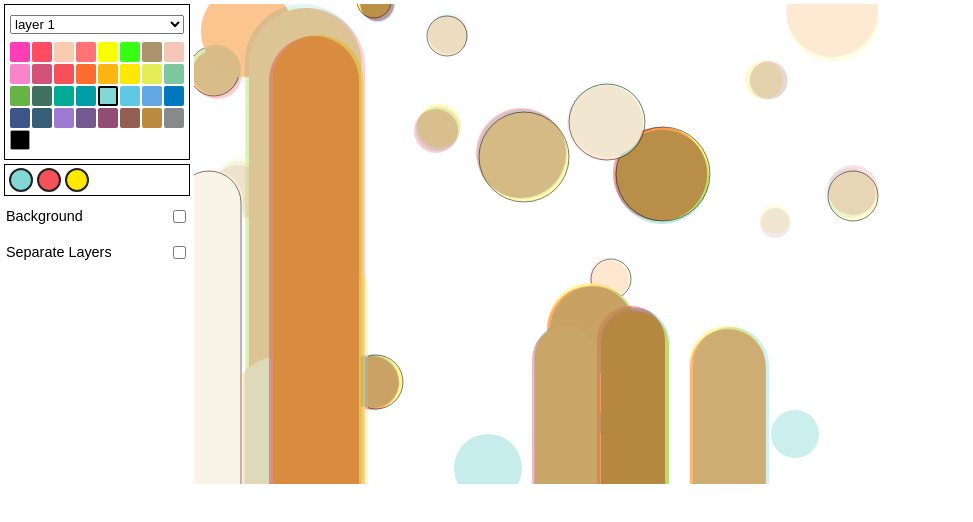
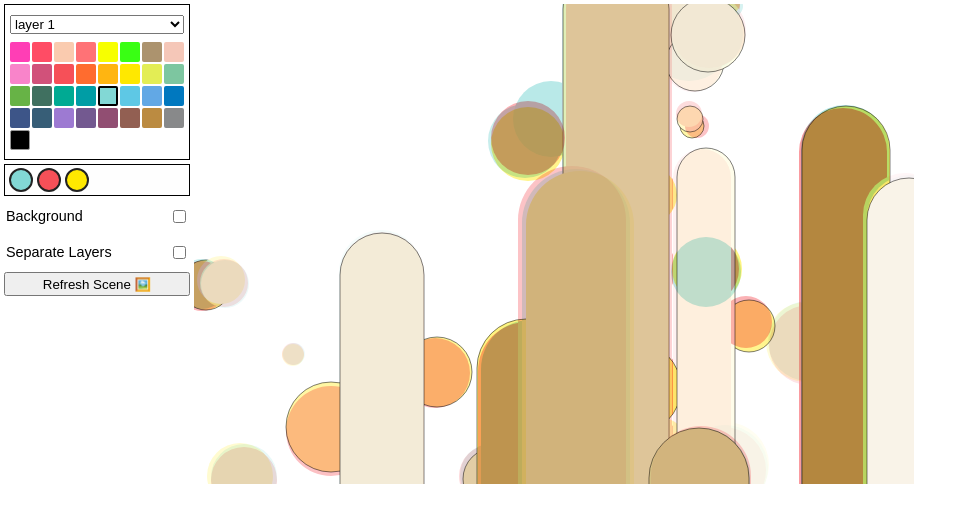
Before and after one commit to computershawn/riso-fun, a Next.js app: page / in a window 1280 px wide. Shown: the top 522 px of the page, without its empty margins (0-973 px from the left). Built offline with nearby package versions, Linux system fonts and the light colour scheme.

Commit message:
Add button to refresh geometry

```diff
--- a/src/pages/index.js
+++ b/src/pages/index.js
@@ -1,4 +1,4 @@
-import React, { useState, useEffect, useMemo } from "react";
+import React, { useState, useEffect } from "react";
 import Swatches from '../components/swatches.jsx';
 import Canv from '../components/canv.jsx';
 import { ht, wd } from "@/constants.js";
@@ -6,14 +6,18 @@ import { easeOutCubic } from "@/utils/cool.js";
 
 /*
   TODO:
-  * Add button to refresh geometry
   * Make background color depend on slider
   * Outlines should use one of the selected colors instead of dark gray
 */
 
 export default function Riso() {
-  const otherGeoms = useMemo(
-    () => {
+  const [data, setData] = useState([]);
+  const [geoms, setGeoms] = useState({});
+  const [colorSelections, setColorSelections] = useState([20, 10, 13]);
+  const [backgroundOn, setBackgroundOn] = useState(false);
+  const [separated, setSeparated] = useState(false);
+
+  const generateGeometry = () => {
     const circles = [];
     const bumps = [];
     for (let i = 0; i < 24; i++) {
@@ -40,17 +44,11 @@ export default function Riso() {
       });
     }
 
-      return {
+    setGeoms({
       circles,
       bumps,
-      };
-    }, []
-  );
-
-  const [data, setData] = useState([]);
-  const [colorSelections, setColorSelections] = useState([20, 10, 13]);
-  const [backgroundOn, setBackgroundOn] = useState(false);
-  const [separated, setSeparated] = useState(false);
+    });
+  }
 
   const getData = () => {
     fetch("colorlist.json", {
@@ -71,6 +69,10 @@ export default function Riso() {
     getData();
   }, []);
 
+  useEffect(() => {
+    generateGeometry();
+  }, []);
+
   const handleChangeColor = (newColors) => {
     setColorSelections(newColors);
   }
@@ -85,37 +87,6 @@ export default function Riso() {
 
   const canvasColors = colorSelections.map(index => data[index]);
 
-  const circles = [];
-  const bumps = [];
-  for (let i = 0; i < 24; i++) {
-    const r = 8 + Math.round(Math.random() * 40);
-    const x = Math.round(Math.random() * wd);
-    const y = Math.round(Math.random() * ht);
-    const tint = 0.4 + Math.random() * 0.56;
-    const outlines = Math.random() > 0.5;
-    const activeLayer = Math.round(easeOutCubic(Math.random()) * 2);
-    circles.push({
-      r, x, y, tint, outlines, activeLayer
-    });
-  }
-
-  for (let i = 0; i < 8; i++) {
-    const r = 16 + Math.round(Math.random() * 44);
-    const x = Math.round(Math.random() * wd);
-    const y = Math.round(Math.random() * ht);
-    const tint = 0.4 + Math.random() * 0.56;
-    const outlines = Math.random() > 0.5;
-    const activeLayer = Math.round(easeOutCubic(Math.random()) * 2);
-    bumps.push({
-      r, x, y, tint, outlines, activeLayer
-    });
-  }
-
-  const geoms = {
-    circles,
-    bumps,
-  };
-
   return (
     <div className="page">
       <Swatches
@@ -127,12 +98,15 @@ export default function Riso() {
         backgroundOn={backgroundOn}
         separated={separated}
       />
+      <div className="btn-container">
+        <button onClick={generateGeometry}>Refresh Scene 🖼️</button>
+      </div>
       {data.length && (
         <Canv
           canvasColors={canvasColors}
           hasBackgroundColor={backgroundOn}
           separated={separated}
-          geoms={otherGeoms}
+          geoms={geoms}
         />
       )}
     </div>
--- a/src/styles/styles.css
+++ b/src/styles/styles.css
@@ -159,15 +159,20 @@
 }
 
 .layer1.separated {
-  /* left: calc(194px + 728px); */
   left: calc(194px + 364px);
 }
 
 .layer2.separated {
-  /* left: calc(194px + 2 * 728px); */
   left: calc(194px + 2 * 364px);
 }
 
-/* .controls {
-  margin-top: 360px;
-} */
+.btn-container {
+  width: 186px;
+  margin-top: 0.25rem;
+  margin-left: 0.25rem;
+}
+
+.btn-container button {
+  width: 100%;
+  height: 1.5rem;
+}
```
Lines whose indentation alone changed are shown as unchanged.
